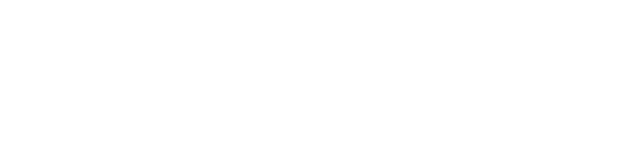
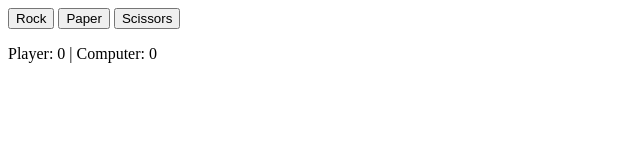
Before and after one commit to skullzado/project-rock-paper-scissors, a plain HTML site: page index.html in a window 1280 px wide. Shown: the whole page, without its empty margins (0-640 px from the left). Drawn offline with Linux system fonts and the light colour scheme.

Commit message:
Adds all necessary html elements

```diff
--- a/index.html
+++ b/index.html
@@ -4,9 +4,23 @@
 		<meta charset="UTF-8" />
 		<meta http-equiv="X-UA-Compatible" content="IE=edge" />
 		<meta name="viewport" content="width=device-width, initial-scale=1.0" />
+		<script src="./index.js" defer></script>
 		<title>Project - Rock Paper Scissors</title>
 	</head>
 	<body>
-		<script src="./index.js"></script>
+		<div class="controls">
+			<button class="btn rock">Rock</button>
+			<button class="btn paper">Paper</button>
+			<button class="btn scissors">Scissors</button>
+		</div>
+		<div class="result">
+			<p class="score-board">
+				Player: <span class="player-score">0</span> | Computer:
+				<span class="computer-score">0</span>
+			</p>
+			<p class="round-result"></p>
+			<p class="game-result"></p>
+			<p class="reset-para"></p>
+		</div>
 	</body>
 </html>
```
